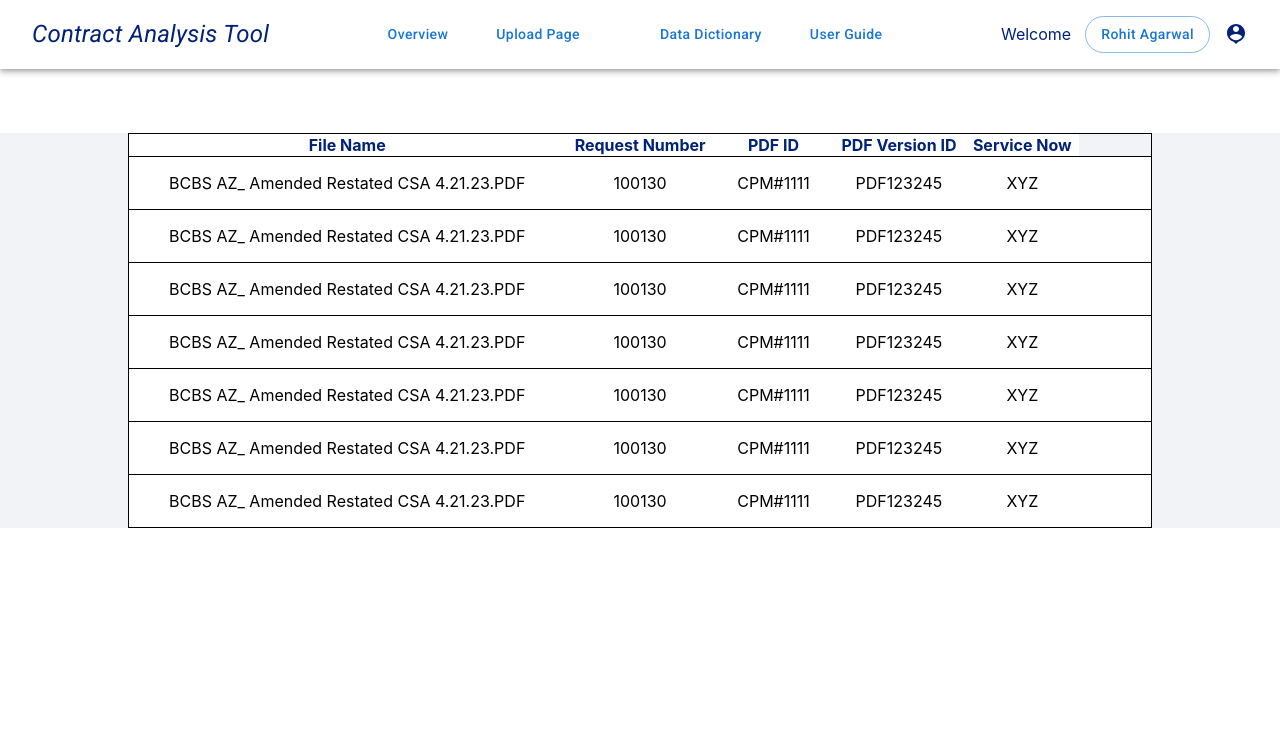
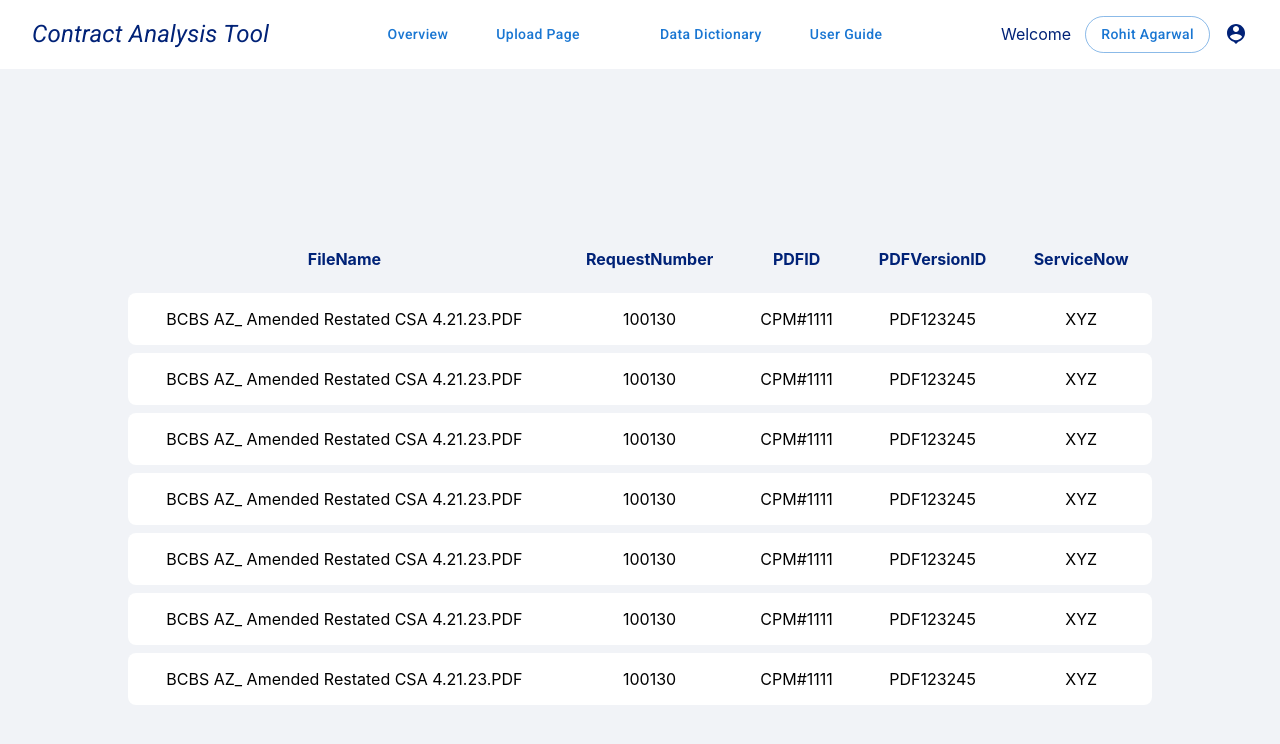
Before and after one commit to bairapraveen7/CAT, a React (Create React App) app: page / in a window 1280 px wide. Shown: the top 744 px of the page. Built offline with nearby package versions, Linux system fonts and the light colour scheme.

Commit message:
feat: table done

```diff
--- a/src/Components/Main/ClientPopup.jsx
+++ b/src/Components/Main/ClientPopup.jsx
@@ -56,25 +56,25 @@
 return (
     <div className={classes.popup}>
     <table className={classes.table}>
+
         <tr>
-          <th>File Name</th>
-          <th>Request Number</th>
-          <th>PDF ID</th>
-          <th>PDF Version ID</th>
-          <th>Service Now</th>
+            <th>FileName</th>
+            <th>RequestNumber</th>
+            <th>PDFID</th>
+            <th>PDFVersionID</th>
+            <th>ServiceNow</th>
         </tr>
         {
-          tableData.map((eachItem) => <tr>
-              <td>{eachItem.FileName}</td>
-              <td>{eachItem.RequestNumber}</td>
-              <td>{eachItem.PDFID}</td>
-              <td>{eachItem.PDFVersionID}</td>
-              <td>{eachItem.ServiceNow}</td>
-              <td></td>
-              <td></td>
-          </tr>)
+            tableData.map((item) => <tr>
+                <td>{item.FileName}</td>
+                <td>{item.RequestNumber}</td>
+                <td>{item.PDFID}</td>
+                <td>{item.PDFVersionID}</td>
+                <td>{item.ServiceNow}</td>
+            </tr>)
         }
     </table>
+
     </div>
 )
 
--- a/src/Components/Main/ClientPopup.module.css
+++ b/src/Components/Main/ClientPopup.module.css
@@ -1,17 +1,17 @@
 
 .popup{
-    height: 100%;
+    height:100vh;
     width: 100%;
-    margin: 0;
-    padding: 0;
-    box-sizing: border-box;
     background-color: #f1f3f7;
+    display: flex;
+    justify-content: center;
+    align-items: center;
 }
-.table{
+/* .table{
     width: 80%;
     margin: 4em auto;
     border-collapse: collapse;
-    border-spacing: 0 1em;
+    border-spacing: 0 10px;
 }
 
 .table th{
@@ -26,4 +26,34 @@
 
 .table tr td{
     padding: 1em;
+} */
+
+.table{
+    width: 80%;
+    border-spacing: 0 0.5em;
 }
+
+.table tr:not(:first-child){
+    background-color: white;
+}
+
+.table td:first-child{
+    border-top-left-radius: 0.5em;
+    border-bottom-left-radius: 0.5em;
+}
+
+.table td:last-child{
+    border-top-right-radius: 0.5em;
+    border-bottom-right-radius: 0.5em;
+}
+
+
+
+.table th{
+    padding: 1em;
+    color: #002277;
+}
+
+.table td{
+    padding: 1em;
+}
```
